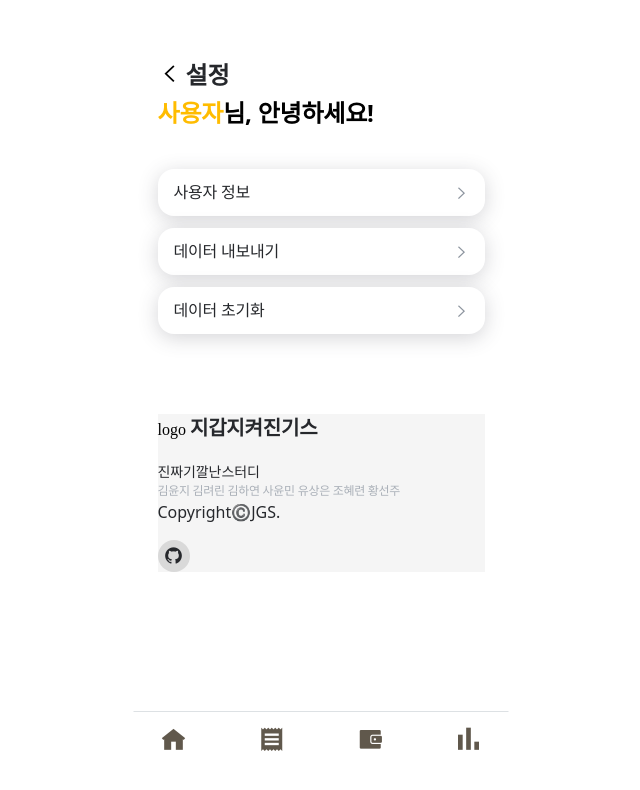
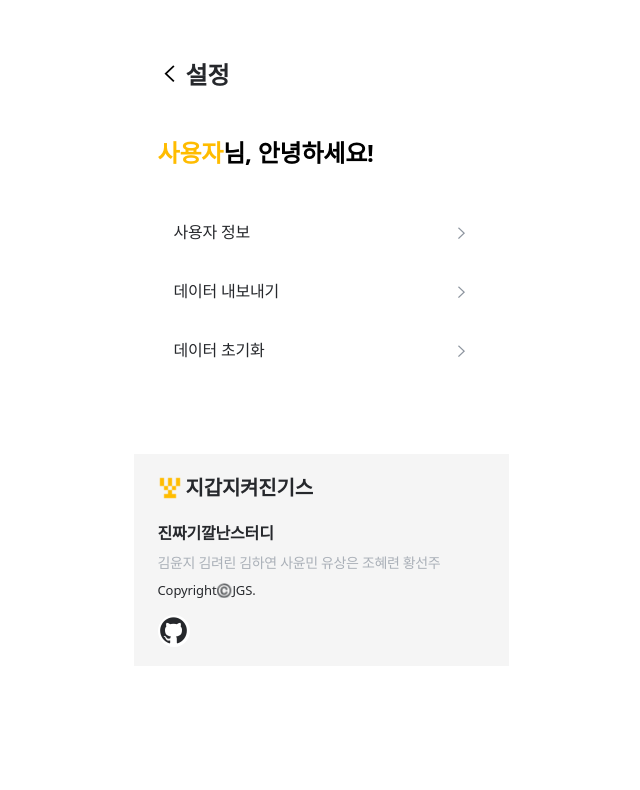
Before and after one commit to JGStudy/MoneyDefenseJGS, a Vue app in the folder MoneyDefenseJGS/: page /setting in a window 1280 px wide. Shown: the top 790 px of the page, without its empty margins (319-959 px from the left). Built offline with nearby package versions, Linux system fonts and the light colour scheme; what v-calendar would draw is missing.

Commit message:
Design: setting 마진 수정

```diff
--- a/MoneyDefenseJGS/src/components/setting/ListItem.vue
+++ b/MoneyDefenseJGS/src/components/setting/ListItem.vue
@@ -1,6 +1,6 @@
 <template>
   <li
-    class="flex justify-between items-center px-4 py-3 rounded-2xl shadow-list cursor-pointer transition-colors bg-kb-ui-11 dark:bg-kb-dark-line hover:bg-kb-ui-10 dark:hover:bg-kb-dark-muted"
+    class="flex justify-between items-center px-4 py-3 rounded-2xl cursor-pointer transition-colors bg-kb-ui-11 dark:bg-kb-dark-line hover:bg-kb-ui-10 dark:hover:bg-kb-dark-muted"
     @click="$emit('click')"
   >
     <!-- 제목 -->
--- a/MoneyDefenseJGS/src/components/setting/RealFooter.vue
+++ b/MoneyDefenseJGS/src/components/setting/RealFooter.vue
@@ -1,27 +1,27 @@
 <template>
-  <div class="w-full mt-20 bg-[#F5F5F5]">
-    <div class="flex items-center gap-1 mt-5">
-      <i>logo</i>
+  <div class="w-full mt-20 px-6 bg-[#F5F5F5] font-sans">
+    <div class="flex items-center gap-1 pt-5">
+      <div class="w-6 h-6"><img src="@/assets/img/Logo.png" alt="진짜기깔난스터디" /></div>
       <span class="font-sans font-bold text-title03 text-kb-ui-02">지갑지켜진기스</span>
     </div>
 
     <div class="mt-5 font-sans text-kb-ui-02">
-      <p class="text-body03">진짜기깔난스터디</p>
+      <p class="text-body02 font-bold">진짜기깔난스터디</p>
       <!-- 이름 한줄로 표시 -->
-      <p class="text-[12px] text-kb-ui-06 whitespace-nowrap w-[80%] tracking-tight font-medium">
+      <p class="mt-2 text-body03 text-kb-ui-06 whitespace-nowrap w-[80%] tracking-tight font-light">
         김윤지 김려린 김하연 사윤민 유상은 조혜련 황선주
       </p>
-      <p>Copyright©️JGS.</p>
+      <p class="text-table-caption mt-2">Copyright©️JGS.</p>
     </div>
     <!-- GitHub 아이콘 -->
-    <div class="mt-4">
+    <div class="py-4">
       <a
         href="https://github.com/JGStudy/MoneyDefenseJGS"
         target="_blank"
         rel="noopener noreferrer"
-        class="inline-flex items-center justify-center w-8 h-8 rounded-full bg-[#D9D9D9] hover:bg-[#B0B0B0] transition"
+        class="inline-flex items-center justify-center w-8 h-8 rounded-full bg-kb-ui-11"
       >
-        <i class="xi-github text-[20px] text-kb-ui-02"></i>
+        <i class="xi-github text-[32px] text-kb-ui-02"></i>
       </a>
     </div>
   </div>
--- a/MoneyDefenseJGS/src/components/setting/SideModal.vue
+++ b/MoneyDefenseJGS/src/components/setting/SideModal.vue
@@ -6,12 +6,12 @@
 
     <!-- ✅ 컨테이너 박스: 크기 자동 + 중앙 정렬 -->
     <div
-      class="relative w-full max-w-sm bg-white dark:bg-kb-dark-line text-kb-ui-02 dark:text-kb-dark-text rounded-xl shadow-xl p-6 transition-all"
+      class="relative w-10/12 bg-white dark:bg-kb-dark-line text-kb-ui-02 dark:text-kb-dark-text rounded-xl shadow-xl p-6 transition-all"
       role="dialog"
       aria-modal="true"
     >
       <!-- ✅ 콘텐츠 -->
-      <div>
+      <div class="p-5">
         <h2 class="text-title02 font-bold mb-4 text-center">
           {{ modalTitle[type] || '설정' }}
         </h2>
--- a/MoneyDefenseJGS/src/pages/setting/SettingsPage.vue
+++ b/MoneyDefenseJGS/src/pages/setting/SettingsPage.vue
@@ -1,7 +1,7 @@
 <template>
   <RealHeader title="설정" />
-  <div class="min-h-screen pt-24 px-6 pb-10 font-sans bg-white">
-    <section class="mb-10">
+  <div class="min-h-screen pt-24 font-sans bg-white">
+    <section class="my-10 mx-6">
       <p class="font-bold text-title02 mb-5">
         <span class="text-kb-yellow-positive">{{ userStore.user?.name || '사용자' }}</span
         >님, 안녕하세요!
@@ -9,7 +9,7 @@
     </section>
 
     <!-- 설정 리스트 -->
-    <section class="mb-12">
+    <section class="font-sans mb-12 mx-6">
       <ul class="space-y-3">
         <ListItem title="사용자 정보" @click="goToUserEdit" />
         <ListItem title="데이터 내보내기" @click="openModal('export')" />
@@ -30,7 +30,6 @@
 
     <!-- 푸터 -->
     <RealFooter class="mt-20" />
-    <BottomNavBar />
   </div>
 </template>
 
@@ -43,7 +42,6 @@ import ListItem from '@/components/setting/ListItem.vue'
 import SideModal from '@/components/setting/SideModal.vue'
 // import ToggleSwitchTheme from '@/components/setting/ToggleSwitchTheme.vue'
 import { useUserStore } from '@/stores/userStore'
-import BottomNavBar from '@/components/common/BottomNavBar.vue'
 
 const router = useRouter()
 const activeModal = ref(null)
--- a/MoneyDefenseJGS/src/pages/setting/UserEditPage.vue
+++ b/MoneyDefenseJGS/src/pages/setting/UserEditPage.vue
@@ -1,17 +1,18 @@
 <template>
+  <RealHeader title="" popup-message="사용자 이름을 수정합니다." />
   <div
-    class="min-h-screen pt-24 px-6 pb-28 font-sans bg-white dark:bg-kb-dark-line text-kb-ui-02 dark:text-kb-dark-text flex flex-col"
+    class="min-h-screen pt-24 px-6 font-sans bg-white dark:bg-kb-dark-line text-kb-ui-02 dark:text-kb-dark-text flex flex-col"
   >
     <!-- 토스트 메시지 -->
     <SettingToast ref="toast" />
 
     <!-- 뒤로가기 -->
-    <button class="text-body03 text-status-error mb-6 self-start" @click="router.back()">
+    <!-- <button class="text-body03 text-status-error mb-6 self-start" @click="router.back()">
       뒤로가기
-    </button>
+    </button> -->
 
     <!--  제목 -->
-    <h1 class="text-title02 font-bold mb-8">사용자 정보 수정</h1>
+    <h1 class="text-title02 font-bold mb-8 mt-6">사용자 정보 수정</h1>
 
     <!--  입력 필드 -->
     <div class="flex flex-col gap-6 mb-12">
@@ -45,13 +46,7 @@
         취소
       </button>
     </div>
-
-    <!--  푸터 -->
-    <RealFooter class="mt-16" />
   </div>
-
-  <!--  바텀바 -->
-  <BottomBar />
 </template>
 
 <script setup>
@@ -60,9 +55,8 @@ import { useRouter } from 'vue-router'
 import axios from 'axios'
 
 import SettingToast from '@/components/setting/SettingToast.vue'
-import RealFooter from '@/components/setting/RealFooter.vue'
-import BottomBar from '@/components/common/BottomNavBar.vue'
 import { useUserStore } from '@/stores/userStore'
+import RealHeader from '@/components/common/RealHeader.vue'
 
 const router = useRouter()
 const toast = ref(null)
```
